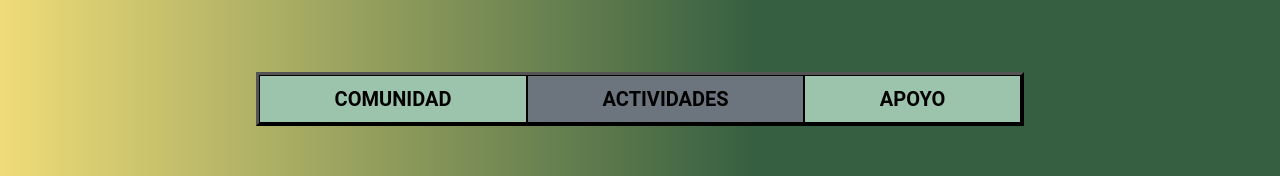
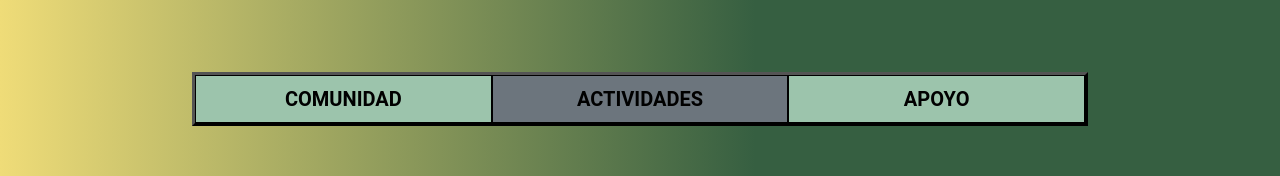
Before and after one commit to einarch/ComunidadAdultoMayor, a React (Create React App) app: page /Actividades in a window 1280 px wide. Shown: the top 176 px of the page. Built offline with nearby package versions, Linux system fonts and the light colour scheme; no server answers.

Commit message:
modificacion del tamaño del menu bar

```diff
--- a/src/components/navegacion.css
+++ b/src/components/navegacion.css
@@ -9,6 +9,8 @@
 
 .nav-item {
     border: 1px solid black;
+    min-width: 33.3333333%;
+   max-width: 33.3333333%;
 }
 
 .nav-item a.active {
--- a/src/comunidad/Publicacion.css
+++ b/src/comunidad/Publicacion.css
@@ -12,8 +12,9 @@ body {
 
 .nav {
   position: absolute;
-  left: 20%;
-  right: 20%;
+  left: 15%;
+
+  min-width: 70%;
   max-width: 70%;
   border-style: outset;
   animation: mymove 5s infinite;
```
